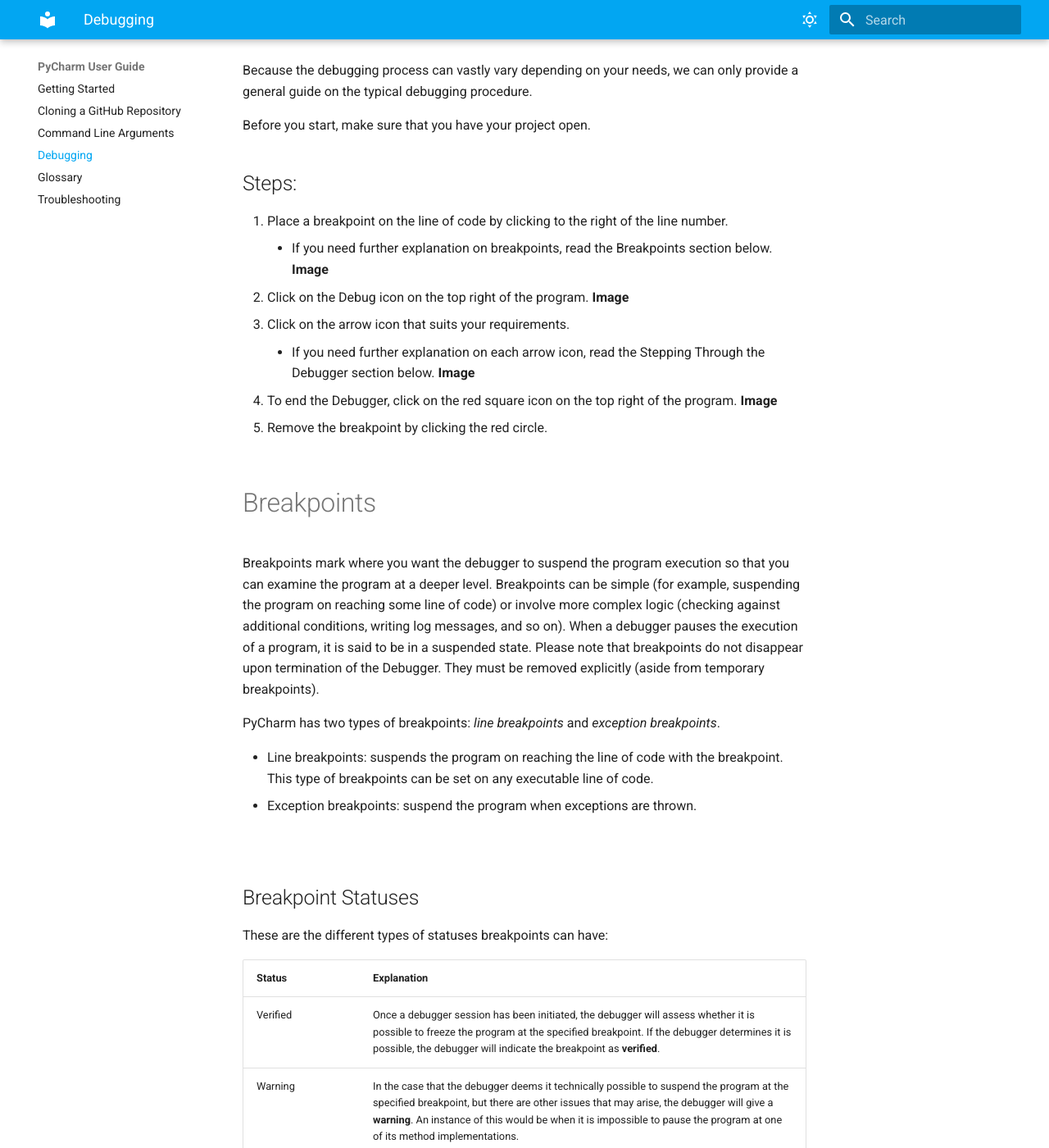
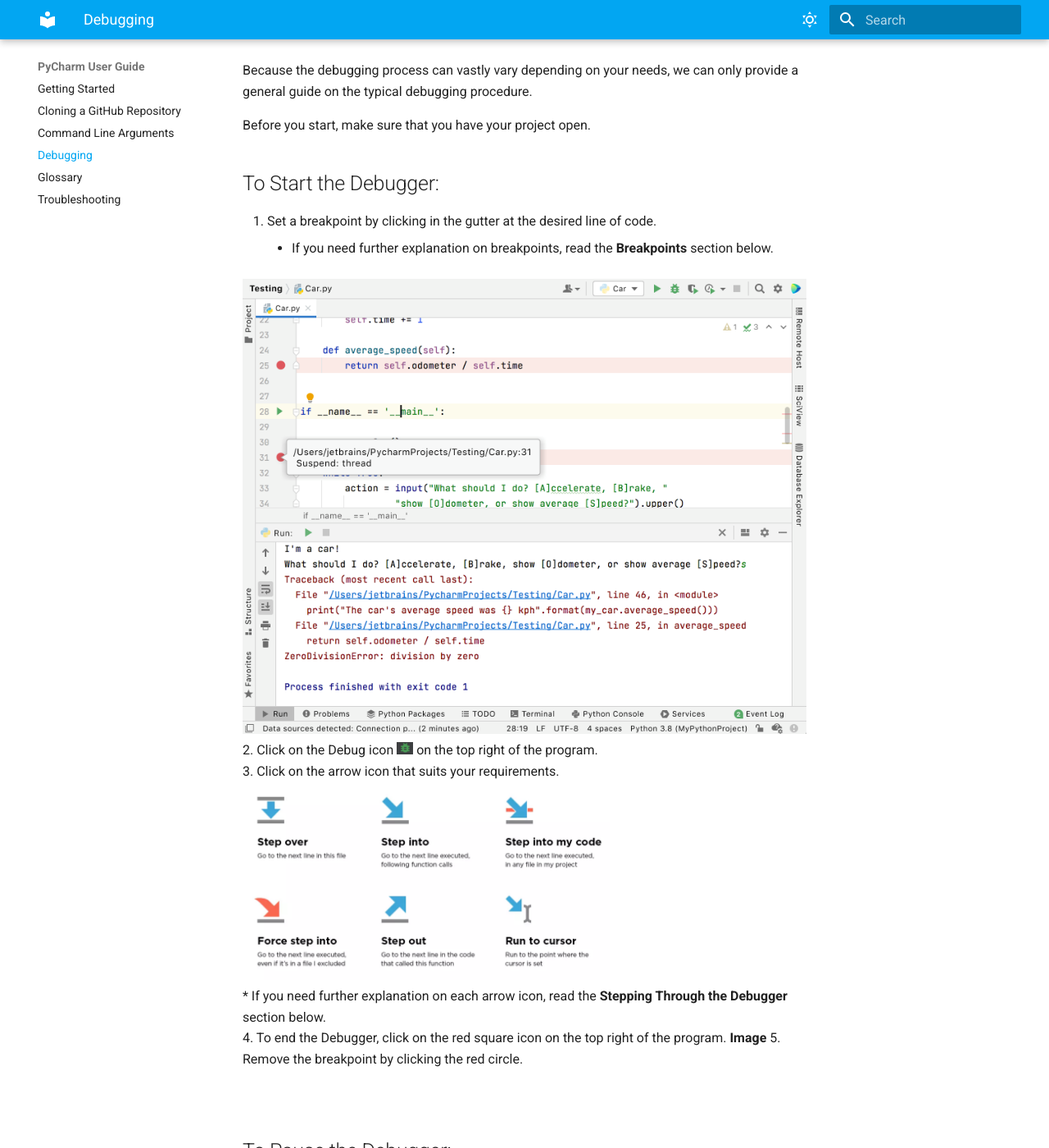
Before and after one commit to Ehsan138/UserGuide, an MkDocs documentation site: the page built from docs/debug.md, in a window 1280 px wide and 1400 px high, scrolled down 441 px. Shown: the whole window at 82% size. Built offline with MkDocs 1.6.1 and Material for MkDocs 9.7.7, drawn with Linux system fonts in a browser that asks for light colours; some of the changed text lies outside the part shown.

Commit message:
add images to debug

```diff
--- a/docs/debug.md
+++ b/docs/debug.md
@@ -11,20 +11,39 @@
 Because the debugging process can vastly vary depending on your needs, we can only provide a general guide on the typical debugging procedure.
 
 Before you start, make sure that you have your project open.
-## Steps:
-1. Place a breakpoint on the line of code by clicking to the right of the line number.
-    * If you need further explanation on breakpoints, read the Breakpoints section below.
-    **Image**
-2. Click on the Debug icon on the top right of the program.
-**Image**
+## To Start the Debugger:
+1. Set a breakpoint by clicking in the gutter at the desired line of code.
+    * If you need further explanation on breakpoints, read the **Breakpoints** section below.
+
+![gutter](./images/debug/py_breakpoints_added.png){ width = 500}
+2. Click on the Debug icon ![debugger](./images/debug/debug_icon.png){width=20, length=40} on the top right of the program.
+<br>
 3. Click on the arrow icon that suits your requirements.
-    * If you need further explanation on each arrow icon, read the Stepping Through the Debugger section below.
-**Image**
+![debugger](./images/debug/arrows.png){width=450}
+<br>
+* If you need further explanation on each arrow icon, read the **Stepping Through the Debugger** section below.
+<br>
 4. To end the Debugger, click on the red square icon on the top right of the program.
 **Image**
 5. Remove the breakpoint by clicking the red circle.
 
 <br/>
+
+## To Pause the Debugger:
+While the debugger is executing, you can pause and resume it by using the following buttons on the **Debug** toolbar:
+
+* To pause the debugger, click ![pause](./images/debug/pause.png){width=18}.
+* To resume the debugger, click ![resume](./images/debug/resume.png){width=18} or press ⌘ ⌥ R.
+
+## To Restart the Debugger:
+* To restart, click the **Rerun** button in the **Debug** toolbar or press ⌘ R.
+
+![restart](./images/debug/restart.png)
+
+## To Stop the Debugger:
+* To terminate the debugger, click the **Stop** button ![stop](./images/debug/stop.png){width=18} in the **Debug** toolbar or press ⌘ F2 and if there are multiple processes, select the process to terminate.
+
+<br>
 
 # Breakpoints
 Breakpoints mark where you want the debugger to suspend the program execution so that you can examine the program at a deeper level. Breakpoints can be simple (for example, suspending the program on reaching some line of code) or involve more complex logic (checking against additional conditions, writing log messages, and so on). When a debugger pauses the execution of a program, it is said to be in a suspended state.
@@ -35,7 +54,7 @@
 * Line breakpoints: suspends the program on reaching the line of code with the breakpoint. This type of breakpoints can be set on any executable line of code.
 * Exception breakpoints: suspend the program when exceptions are thrown.
 
-<br/>
+
 
 ## Breakpoint Statuses
 
@@ -53,30 +72,12 @@
 
 <br/>
 
-## Breakpoint Icons
-
-Based on the breakpoint's type and status, they are marked with these icons:
-
-Icon | Line | Method | Exception
------------- | ------------- | ------------ | ----------
-Regular | **Image**
-Disabled | **Image**
-Verified |**Image**
-Muted | **Image**
-Inactive/dependent | **Image**
-Muted Disabled | **Image**
-Non-suspending| **Image**
-Verified Non-suspending| **Image**
-Invalid | **Image**
-
-<br/>
-
 # Examining the Debugger
 
 ## Examine Frames
 The state of the program is captured through frames. When the program is suspended, you can view the current frame stack by clicking on the Frames tab of the Debug tool window.
 
-**Image**
+![examine frames](./images/debug/frames.png){width=600}
 
 A frame in the context of programming represents the currently active method or function call, and it contains the local variables, arguments, and code context necessary for expression evaluation. As each method is invoked, a new frame is created and added to the top of the frame stack, and when the method execution is completed, the corresponding frame is removed from the stack in a last in, first out fashion. Examining frames is useful for understanding the specific arguments passed to a method and the state of the calling method at the time of invocation.
 
@@ -87,8 +88,7 @@
 
 t's important to keep in mind the scope and lifetime of variables. If a particular variable does not appear in the list of variables, it's likely that the variable is currently out of scope for the current frame at the current point of execution.
 
-**Image**
-
+![examine variables](./images/debug/variables.png){width=600}
 
 
 ## Copy Variables
@@ -110,27 +110,30 @@
 In PyCharm, you can use a dedicated dialog to inspect variables, which can be helpful when you need to monitor a particular variable or object reference while still being able to navigate through different frames and threads.
 * Right-click the variable on the Variables tab and select **Inspect**.
 
+![inspect dialog](./images/debug/inspect.png){width=500}
 
 ## View Variables as an Array
 1. Go to the Variables tab and select an array or a DataFrame.
 2. Right-click View as Array/View as DataFrame.
 3. The Data View window will open.
-**Image**
+
+![view as array](./images/debug/array.png){width=600}
 
 
 ## Set Variable Values
 If you want to test a program under certain conditions or modify its behaviour at runtime, you can do so by setting the variable values.
 1. Go to the Variables tab, right-click a variable, and select Set Value.
 2. Enter the value you want to test and press ⏎.
-**Image**
 
+![set variable values](./images/debug/set_value.png){width=500}
 
+<br>
 # Stepping Through the Debugger
 In programming, stepping refers to the process of controlling the execution of a program step-by-step.
 
 PyCharm offers various stepping actions which you use depending on your requirements. The stepping buttons can be found on the Debug window toolbar.
 
-**Image**
+![stepping buttons](./images/debug/step.png){width=600}
 
 
 ## Step Over
@@ -158,7 +161,6 @@
 * Click the Step Into My Code button (⌥ ⇧ F7).
 
 
-
 ## Smart Step Into
 
 If you have more than one method call on a single line and want to select certain methods to enter with the debugger, "Smart Step Into" is the appropriate tool to choose. This tool allows you to be specific about which method call you want to select.
@@ -166,7 +168,7 @@
 1. From the main menu, select **Run | Debugging Actions | Smart Step Into** or press ⇧ F7.
 2. Select the method by either clicking on it or using the arrow keys and press ⏎/F7.
 
-**Image**
+![smart step into](./images/debug/smart_step.png){width=600}
 
 "Smart Step Into" is automatically used whenever there are several method calls in one line. To turn off this default setting, go to **Settings | Build, Execution, Deployment | Debugger | Stepping** and unclick the **Always do smart step into** checkbox.
 
```
Also changed, not shown: docs/images/debug/array.png (added), docs/images/debug/arrows.png (added), docs/images/debug/debug_icon.png (added), docs/images/debug/frames.png (added), docs/images/debug/inspect.png (added), docs/images/debug/pause.png (added), docs/images/debug/regular_exception.png (added), docs/images/debug/regular_line.png (added), docs/images/debug/regular_method.png (added), docs/images/debug/restart.png (added), docs/images/debug/resume.png (added), docs/images/debug/set_value.png (added), docs/images/debug/smart_step.png (added), docs/images/debug/step.png (added), 2 more files.
